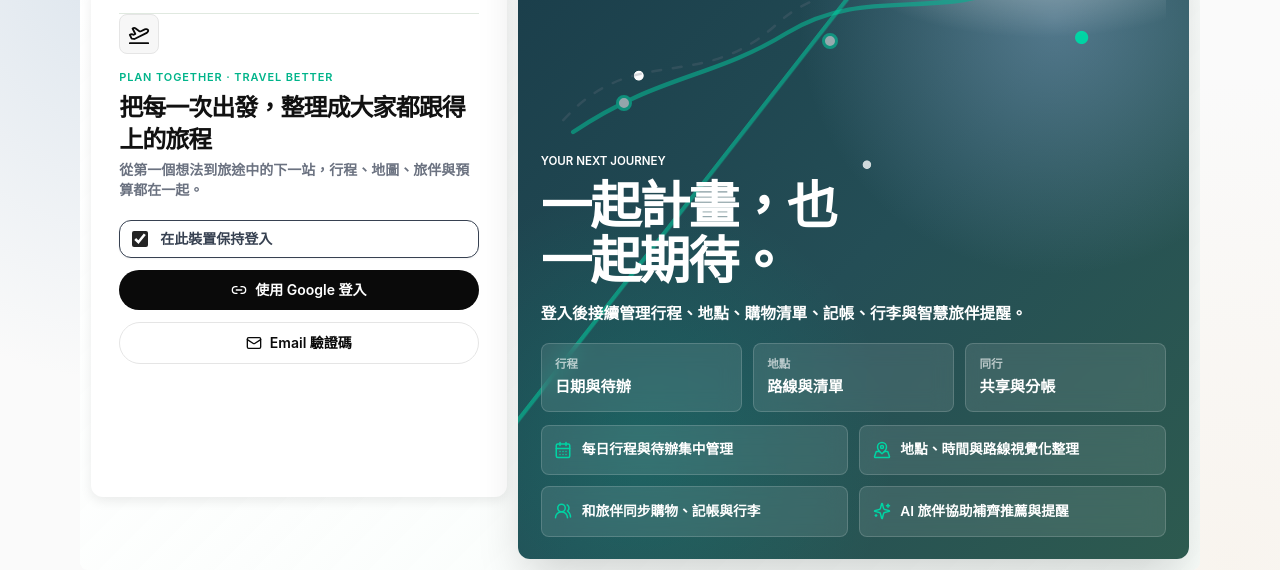
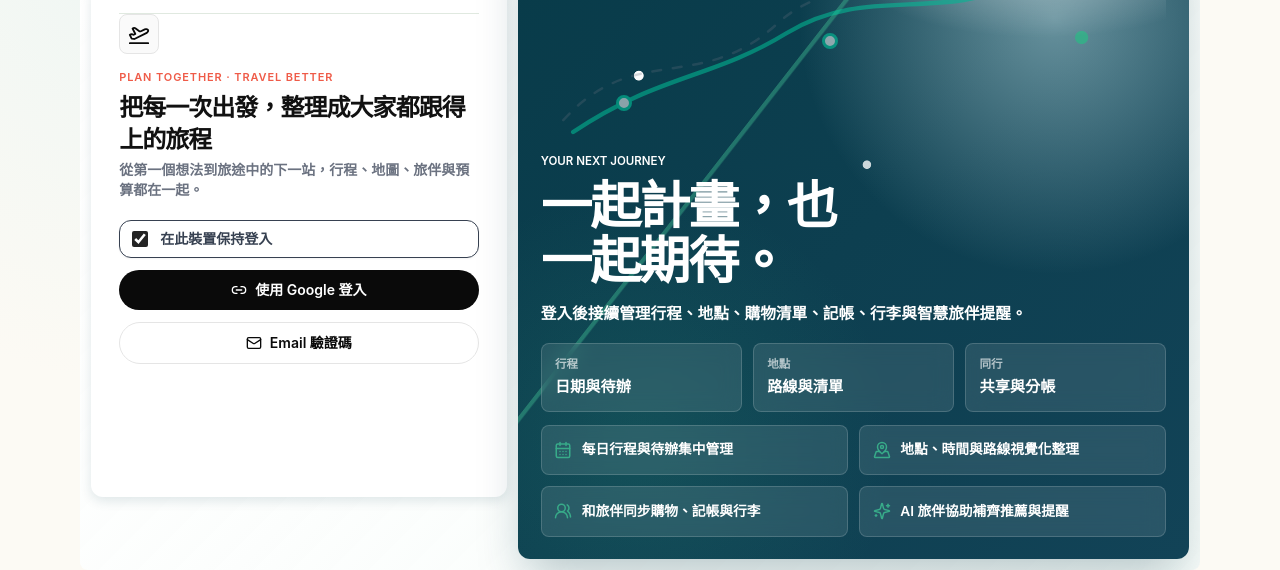
Before and after one commit to ZUIHUI/trip-planner, a React (Vite) app: page /login in a window 1280 px wide. Shown: the part 159-729 px from the top of the page. Built offline with nearby package versions, Linux system fonts and the light colour scheme; no server answers.

Commit message:
fix: restore previous trip planner palette

```diff
--- a/index.html
+++ b/index.html
@@ -9,7 +9,7 @@
 
     <!-- PWA Meta Tags -->
     <link rel="manifest" href="/manifest.json" />
-    <meta name="theme-color" content="#1A3D4A" />
+    <meta name="theme-color" content="#356B65" />
     <meta name="description" content="和旅伴一起整理每日行程、地圖、預算、清單與旅行靈感，從計畫到出發都保持同步。" />
     <meta property="og:type" content="website" />
     <meta property="og:locale" content="zh_TW" />
--- a/src/styles/experience-v5.css
+++ b/src/styles/experience-v5.css
@@ -5,73 +5,96 @@
  */
 
 :root {
-  --story-ink: #0a0a0a;
-  --story-charcoal: #1c1c1e;
-  --story-slate: #3a3a3c;
-  --story-steel: #5a5a5c;
-  --story-muted: #888888;
-  --story-canvas: #ffffff;
-  --story-surface: #f7f7f7;
-  --story-surface-soft: #fafafa;
-  --story-border: #e5e5e5;
-  --story-border-soft: #ededed;
-  --story-mint: #00d4a4;
-  --story-mint-deep: #00b48a;
-  --story-mint-soft: #e7faf5;
-  --story-sky: #87a8c8;
-  --story-cream: #f5e9d8;
-  --story-teal: #1a3d4a;
-  --story-teal-soft: #2d5a4f;
-  --story-coral: #f55a3c;
-  --story-shadow-card: 0 4px 12px rgba(10, 10, 10, 0.08);
-  --story-shadow-hero: 0 24px 48px -8px rgba(10, 10, 10, 0.18);
+  --story-ink: #142a3a;
+  --story-charcoal: #083b49;
+  --story-slate: #374443;
+  --story-steel: #5b7484;
+  --story-muted: #60706c;
+  --story-canvas: #f7fcfa;
+  --story-surface: #eff8f4;
+  --story-surface-soft: #fcfaf4;
+  --story-border: #bfdad8;
+  --story-border-soft: #dcefea;
+  --story-mint: #38ab89;
+  --story-mint-deep: #238b6d;
+  --story-mint-soft: #e1f6eb;
+  --story-sky: #caecf2;
+  --story-cream: #fcfaf4;
+  --story-teal: #083b49;
+  --story-teal-soft: #124357;
+  --story-coral: #ef5b48;
+  --story-shadow-card: 0 4px 12px rgba(8, 59, 73, 0.12);
+  --story-shadow-hero: 0 24px 48px -8px rgba(8, 59, 73, 0.28);
 
-  --v4-canvas: var(--story-canvas);
-  --v4-paper: var(--story-canvas);
-  --v4-ink: var(--story-ink);
-  --v4-body: var(--story-slate);
-  --v4-muted: var(--story-steel);
-  --v4-primary: var(--story-ink);
-  --v4-primary-strong: var(--story-charcoal);
-  --v4-primary-soft: var(--story-surface);
-  --v4-accent: var(--story-mint);
-  --v4-accent-strong: var(--story-mint-deep);
-  --v4-accent-soft: var(--story-mint-soft);
-  --v4-sky: #edf4f6;
-  --v4-sand: #fbf5ec;
-  --v4-border: var(--story-border);
+  --v4-canvas: #ffffff;
+  --v4-paper: #ffffff;
+  --v4-ink: #0a0a0a;
+  --v4-body: #3a3a3c;
+  --v4-muted: #5a5a5c;
+  --v4-primary: #0a0a0a;
+  --v4-primary-strong: #1c1c1e;
+  --v4-primary-soft: #f7f7f7;
+  --v4-accent: #00d4a4;
+  --v4-accent-strong: #00b48a;
+  --v4-accent-soft: #e8fbf6;
+  --v4-sky: #fafafa;
+  --v4-sand: #f7f7f7;
+  --v4-border: #e5e5e5;
   --v4-border-strong: #d7d7d7;
-  --v4-surface-soft: var(--story-surface-soft);
-  --v4-surface-card: var(--story-surface);
+  --v4-surface-soft: #fafafa;
+  --v4-surface-card: #f7f7f7;
   --v4-shadow: none;
   --v4-shadow-float: var(--story-shadow-card);
 }
 
 .dark {
-  --story-ink: #f8fafc;
-  --story-charcoal: #ffffff;
-  --story-slate: #d1d5db;
-  --story-steel: #b3b3b3;
-  --story-muted: #9ca3af;
-  --story-canvas: #101010;
-  --story-surface: #1a1a1a;
-  --story-surface-soft: #181818;
-  --story-border: #2f2f2f;
-  --story-border-soft: #252525;
-  --story-mint: #7cebcb;
-  --story-mint-deep: #00d4a4;
-  --story-mint-soft: #123a31;
+  --story-ink: #e5f3f1;
+  --story-charcoal: #f7feff;
+  --story-slate: #c0d3cf;
+  --story-steel: #91a6a2;
+  --story-muted: #809691;
+  --story-canvas: #0a1518;
+  --story-surface: #111f22;
+  --story-surface-soft: #172a2e;
+  --story-border: #335255;
+  --story-border-soft: #203d42;
+  --story-mint: #79dbb8;
+  --story-mint-deep: #79dbb8;
+  --story-mint-soft: #14362b;
+  --story-sky: #0f313c;
+  --story-cream: #3d3015;
+  --story-teal: #082937;
+  --story-teal-soft: #124357;
+  --story-coral: #fb8e64;
   --story-shadow-card: 0 4px 14px rgba(0, 0, 0, 0.42);
   --story-shadow-hero: 0 24px 52px -10px rgba(0, 0, 0, 0.58);
+
+  --v4-canvas: #101010;
+  --v4-paper: #1a1a1a;
+  --v4-ink: #f9fafb;
+  --v4-body: #d1d5db;
+  --v4-muted: #9ca3af;
+  --v4-primary: #f9fafb;
+  --v4-primary-strong: #ffffff;
+  --v4-primary-soft: #242424;
+  --v4-accent: #7cebcb;
+  --v4-accent-strong: #00d4a4;
+  --v4-accent-soft: #123a31;
+  --v4-sky: #181818;
+  --v4-sand: #202020;
+  --v4-border: #2f2f2f;
+  --v4-border-strong: #4b5563;
+  --v4-surface-soft: #181818;
+  --v4-surface-card: #202020;
 }
 
 html {
-  background: var(--story-canvas);
+  background: var(--v4-canvas);
 }
 
 body {
-  background: var(--story-canvas);
-  color: var(--story-ink);
+  background: var(--v4-canvas);
+  color: var(--v4-ink);
   font-family: Inter, "Noto Sans TC", "Microsoft JhengHei", system-ui, sans-serif;
 }
 
@@ -100,10 +123,8 @@ body {
 
 .tp-page-shell,
 .tp-page-shell.tp-workspace-shell {
-  background-color: var(--story-canvas) !important;
-  background-image:
-    radial-gradient(circle at 3% 0%, color-mix(in srgb, var(--story-sky) 18%, transparent), transparent 30rem),
-    radial-gradient(circle at 100% 10%, color-mix(in srgb, var(--story-cream) 32%, transparent), transparent 28rem) !important;
+  background-color: var(--v4-canvas) !important;
+  background-image: none !important;
 }
 
 .tp-page-container {
@@ -115,15 +136,15 @@ body {
 .tp-auth-card,
 .tp-modal-surface,
 .tp-confirm-surface {
-  background: var(--story-canvas) !important;
-  border-color: var(--story-border) !important;
+  background: var(--v4-paper) !important;
+  border-color: var(--v4-border) !important;
   border-radius: 12px !important;
   box-shadow: none !important;
 }
 
 .tp-card[data-interactive="true"]:hover,
 .tp-card[data-interactive="true"]:focus-within {
-  border-color: color-mix(in srgb, var(--story-ink) 20%, var(--story-border)) !important;
+  border-color: color-mix(in srgb, var(--v4-ink) 20%, var(--v4-border)) !important;
   box-shadow: 0 1px 2px rgba(10, 10, 10, 0.04) !important;
   transform: translateY(-1px) !important;
 }
@@ -141,51 +162,51 @@ body {
 }
 
 .tp-button-primary {
-  background: var(--story-ink) !important;
-  border-color: var(--story-ink) !important;
-  color: var(--story-canvas) !important;
+  background: var(--v4-primary) !important;
+  border-color: var(--v4-primary) !important;
+  color: #ffffff !important;
 }
 
 .tp-button-primary:hover:not(:disabled),
 .tp-button-primary:active:not(:disabled) {
-  background: var(--story-charcoal) !important;
-  border-color: var(--story-charcoal) !important;
+  background: var(--v4-primary-strong) !important;
+  border-color: var(--v4-primary-strong) !important;
 }
 
 .tp-button-secondary {
-  background: var(--story-canvas) !important;
-  border-color: var(--story-border) !important;
-  color: var(--story-ink) !important;
+  background: var(--v4-paper) !important;
+  border-color: var(--v4-border) !important;
+  color: var(--v4-ink) !important;
 }
 
 .tp-button-secondary:hover:not(:disabled) {
-  background: var(--story-surface) !important;
-  border-color: #cfcfcf !important;
+  background: var(--v4-paper) !important;
+  border-color: var(--v4-border) !important;
 }
 
 .tp-button-ghost:hover:not(:disabled) {
-  background: var(--story-surface) !important;
+  background: var(--v4-surface-soft) !important;
 }
 
 .tp-input,
 .tp-select,
 textarea.tp-input {
-  background: var(--story-canvas) !important;
+  background: var(--v4-paper) !important;
   border-color: var(--v4-border-strong) !important;
   border-radius: 8px !important;
-  color: var(--story-ink) !important;
+  color: var(--v4-ink) !important;
   min-height: 40px;
 }
 
 .tp-input:focus,
 .tp-select:focus,
 textarea.tp-input:focus {
-  border-color: var(--story-mint-deep) !important;
-  box-shadow: 0 0 0 2px color-mix(in srgb, var(--story-mint) 24%, transparent) !important;
+  border-color: var(--v4-ink) !important;
+  box-shadow: 0 0 0 1px var(--v4-ink) !important;
 }
 
 :where(button, a, input, select, textarea):focus-visible {
-  outline: 3px solid color-mix(in srgb, var(--story-mint) 52%, transparent) !important;
+  outline: 2px solid var(--v4-ink) !important;
   outline-offset: 2px;
 }
 
@@ -196,15 +217,15 @@ textarea.tp-input:focus {
 }
 
 .tp-icon-chip {
-  background: var(--story-surface) !important;
-  border: 1px solid var(--story-border) !important;
+  background: var(--v4-surface-soft) !important;
+  border: 1px solid var(--v4-border) !important;
   border-radius: 8px !important;
-  color: var(--story-ink) !important;
+  color: var(--v4-ink) !important;
 }
 
 .tp-story-eyebrow,
 .tp-auth-story-kicker {
-  color: var(--story-mint-deep);
+  color: var(--story-coral);
   display: block;
   font-size: 11px;
   font-weight: 600;
@@ -224,9 +245,9 @@ textarea.tp-input:focus {
 
 .tp-auth-story-preview.tp-auth-atlas-preview {
   background:
-    radial-gradient(circle at 80% 15%, rgba(135, 168, 200, 0.48), transparent 16rem),
-    radial-gradient(circle at 18% 82%, rgba(0, 212, 164, 0.16), transparent 16rem),
-    linear-gradient(135deg, var(--story-teal) 0%, #244e56 52%, var(--story-teal-soft) 100%) !important;
+    radial-gradient(circle at 80% 15%, rgba(202, 236, 242, 0.48), transparent 16rem),
+    radial-gradient(circle at 18% 82%, rgba(56, 171, 137, 0.16), transparent 16rem),
+    linear-gradient(135deg, var(--story-teal) 0%, var(--story-teal-soft) 100%) !important;
   border: 0 !important;
   border-radius: 12px !important;
   box-shadow: var(--story-shadow-hero) !important;
@@ -238,7 +259,7 @@ textarea.tp-input:focus {
     radial-gradient(circle at 18% 24%, rgba(255, 255, 255, 0.98) 0 0.28rem, transparent 0.33rem),
     radial-gradient(circle at 52% 38%, rgba(255, 255, 255, 0.78) 0 0.24rem, transparent 0.29rem),
     radial-gradient(circle at 84% 18%, var(--story-mint) 0 0.38rem, transparent 0.44rem),
-    linear-gradient(128deg, transparent 0 33%, rgba(0, 212, 164, 0.5) 33.08% 33.4%, transparent 33.58% 100%) !important;
+    linear-gradient(128deg, transparent 0 33%, rgba(56, 171, 137, 0.5) 33.08% 33.4%, transparent 33.58% 100%) !important;
   opacity: 1 !important;
 }
 
@@ -278,9 +299,9 @@ textarea.tp-input:focus {
 /* Trip library: immersive cover at the doorway, efficient controls below. */
 .tp-story-command-hero {
   background:
-    radial-gradient(circle at 82% 0%, rgba(135, 168, 200, 0.65), transparent 24rem),
-    radial-gradient(circle at 12% 110%, rgba(0, 212, 164, 0.14), transparent 22rem),
-    linear-gradient(135deg, var(--story-teal) 0%, #264f58 56%, var(--story-teal-soft) 100%) !important;
+    radial-gradient(circle at 82% 0%, rgba(202, 236, 242, 0.65), transparent 24rem),
+    radial-gradient(circle at 12% 110%, rgba(56, 171, 137, 0.14), transparent 22rem),
+    linear-gradient(135deg, var(--story-teal) 0%, var(--story-teal-soft) 100%) !important;
   border: 0 !important;
   box-shadow: var(--story-shadow-hero) !important;
   color: #ffffff !important;
@@ -320,7 +341,7 @@ textarea.tp-input:focus {
 
 .tp-story-command-hero .tp-atlas-map-strip {
   background:
-    linear-gradient(180deg, rgba(255, 255, 255, 0.9), rgba(245, 233, 216, 0.82)),
+    linear-gradient(180deg, rgba(255, 255, 255, 0.9), rgba(252, 250, 244, 0.82)),
     linear-gradient(90deg, rgba(26, 61, 74, 0.08) 1px, transparent 1px),
     linear-gradient(180deg, rgba(26, 61, 74, 0.08) 1px, transparent 1px) !important;
   background-size: auto, 28px 28px, 28px 28px !important;
@@ -355,9 +376,9 @@ textarea.tp-input:focus {
 
 .tp-app-header-surface {
   background:
-    radial-gradient(circle at 78% 8%, rgba(135, 168, 200, 0.62), transparent 22rem),
-    radial-gradient(circle at 16% 110%, rgba(0, 212, 164, 0.14), transparent 20rem),
-    linear-gradient(135deg, var(--story-teal) 0%, #28525a 58%, var(--story-teal-soft) 100%) !important;
+    radial-gradient(circle at 78% 8%, rgba(202, 236, 242, 0.62), transparent 22rem),
+    radial-gradient(circle at 16% 110%, rgba(56, 171, 137, 0.14), transparent 20rem),
+    linear-gradient(135deg, var(--story-teal) 0%, var(--story-teal-soft) 100%) !important;
 }
 
 .tp-app-header-cover {
@@ -460,8 +481,8 @@ textarea.tp-input:focus {
 
 .tp-journey-hero {
   background:
-    radial-gradient(circle at 84% 8%, rgba(135, 168, 200, 0.58), transparent 15rem),
-    linear-gradient(135deg, var(--story-teal) 0%, #28525a 58%, var(--story-teal-soft) 100%) !important;
+    radial-gradient(circle at 84% 8%, rgba(202, 236, 242, 0.58), transparent 15rem),
+    linear-gradient(135deg, var(--story-teal) 0%, var(--story-teal-soft) 100%) !important;
   border: 0 !important;
   border-radius: 12px !important;
   box-shadow: var(--story-shadow-hero) !important;
@@ -506,7 +527,7 @@ textarea.tp-input:focus {
 
 .tp-command-center {
   background:
-    radial-gradient(circle at 92% 0%, rgba(135, 168, 200, 0.32), transparent 15rem),
+    radial-gradient(circle at 92% 0%, rgba(202, 236, 242, 0.32), transparent 15rem),
     linear-gradient(135deg, color-mix(in srgb, var(--story-cream) 52%, var(--story-canvas)), var(--story-canvas)) !important;
   border-color: color-mix(in srgb, var(--story-sky) 32%, var(--story-border)) !important;
 }
@@ -518,7 +539,7 @@ textarea.tp-input:focus {
 
 .tp-share-story-card > div:first-child {
   background:
-    radial-gradient(circle at 88% 0%, rgba(135, 168, 200, 0.52), transparent 14rem),
+    radial-gradient(circle at 88% 0%, rgba(202, 236, 242, 0.52), transparent 14rem),
     linear-gradient(135deg, var(--story-teal), var(--story-teal-soft));
   border-radius: 12px 12px 0 0;
   margin: -16px -16px 18px;
@@ -551,9 +572,9 @@ textarea.tp-input:focus {
 .tp-bottom-nav,
 .tp-atlas-dock,
 .tp-mobile-trips-dock {
-  background: color-mix(in srgb, var(--story-canvas) 94%, transparent) !important;
-  border-color: var(--story-border) !important;
-  box-shadow: 0 -12px 32px -28px rgba(10, 10, 10, 0.42) !important;
+  background: color-mix(in srgb, var(--v4-paper) 94%, transparent) !important;
+  border-color: var(--v4-border) !important;
+  box-shadow: 0 -12px 32px -28px rgba(8, 59, 73, 0.42) !important;
   backdrop-filter: blur(16px);
 }
 
@@ -561,22 +582,22 @@ textarea.tp-input:focus {
 .tp-bottom-nav .tp-nav-active,
 .tp-atlas-dock .tp-nav-active,
 .tp-mobile-trips-dock .is-active {
-  background: var(--story-ink) !important;
-  color: var(--story-canvas) !important;
+  background: linear-gradient(135deg, #ff6f61, var(--story-coral)) !important;
+  color: #ffffff !important;
 }
 
 .tp-nav-active svg,
 .tp-nav-active .tp-nav-label,
 .tp-mobile-trips-dock .is-active svg,
 .tp-mobile-trips-dock .is-active span {
-  color: var(--story-canvas) !important;
+  color: #ffffff !important;
 }
 
 @media (min-width: 768px) {
   .tp-auth-shell {
     background:
-      radial-gradient(circle at 12% 12%, rgba(135, 168, 200, 0.28), transparent 28rem),
-      radial-gradient(circle at 96% 90%, rgba(245, 233, 216, 0.34), transparent 30rem),
+      radial-gradient(circle at 12% 12%, rgba(202, 236, 242, 0.28), transparent 28rem),
+      radial-gradient(circle at 96% 90%, rgba(252, 250, 244, 0.34), transparent 30rem),
       var(--story-surface-soft) !important;
   }
 
@@ -641,9 +662,9 @@ textarea.tp-input:focus {
 
   .tp-mobile-auth-hero {
     background:
-      radial-gradient(circle at 82% 14%, rgba(135, 168, 200, 0.68), transparent 12rem),
-      radial-gradient(circle at 10% 100%, rgba(0, 212, 164, 0.16), transparent 12rem),
-      linear-gradient(145deg, var(--story-teal) 0%, #28525a 58%, var(--story-teal-soft) 100%) !important;
+      radial-gradient(circle at 82% 14%, rgba(202, 236, 242, 0.68), transparent 12rem),
+      radial-gradient(circle at 10% 100%, rgba(56, 171, 137, 0.16), transparent 12rem),
+      linear-gradient(145deg, var(--story-teal) 0%, var(--story-teal-soft) 100%) !important;
     color: #ffffff !important;
     min-height: 18.5rem !important;
     padding-bottom: 4rem !important;
@@ -687,8 +708,8 @@ textarea.tp-input:focus {
   .tp-mobile-trips-hero,
   .tp-mobile-detail-hero {
     background:
-      radial-gradient(circle at 82% 12%, rgba(135, 168, 200, 0.58), transparent 12rem),
-      linear-gradient(145deg, var(--story-teal) 0%, #28525a 58%, var(--story-teal-soft) 100%) !important;
+      radial-gradient(circle at 82% 12%, rgba(202, 236, 242, 0.58), transparent 12rem),
+      linear-gradient(145deg, var(--story-teal) 0%, var(--story-teal-soft) 100%) !important;
     color: #ffffff !important;
   }
 
@@ -727,8 +748,8 @@ textarea.tp-input:focus {
 
   .tp-mobile-action-tabs button.is-active,
   .tp-mobile-trip-filters button[aria-pressed="true"] {
-    background: var(--story-ink) !important;
-    color: var(--story-canvas) !important;
+    background: linear-gradient(135deg, #ff6f61, var(--story-coral)) !important;
+    color: #ffffff !important;
   }
 
   .tp-mobile-detail-hero,
@@ -751,8 +772,8 @@ textarea.tp-input:focus {
   }
 
   .tp-mobile-detail-tabs button.is-active {
-    background: var(--story-ink) !important;
-    color: var(--story-canvas) !important;
+    background: linear-gradient(135deg, #ff6f61, var(--story-coral)) !important;
+    color: #ffffff !important;
   }
 
   .tp-mobile-feature-header {
```
Also changed, not shown: public/manifest.json.
